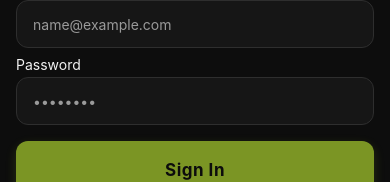
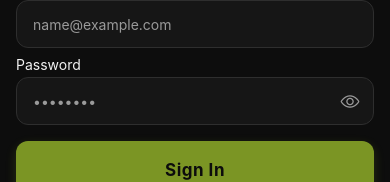
Before and after one commit to aliniacob13/FitPlus, a React Native app in the folder mobile/: screen /Map in a window 390 px wide. Shown: the part 413-595 px from the top of the page. Built offline with nearby package versions, Linux system fonts and the light colour scheme; no server answers; what react-native-worklets would draw is missing.

Commit message:
Enhance Input component with password visibility toggle

```diff
--- a/mobile/src/components/ui/Input.tsx
+++ b/mobile/src/components/ui/Input.tsx
@@ -1,5 +1,7 @@
-import { StyleSheet, Text, TextInput, View } from "react-native";
+import { useState } from "react";
+import { Pressable, StyleSheet, Text, TextInput, View } from "react-native";
 import { KeyboardTypeOptions } from "react-native";
+import { Ionicons } from "@expo/vector-icons";
 
 import { colors, spacing } from "@/constants/theme";
 
@@ -23,22 +25,46 @@ export const Input = ({
   autoCapitalize = "none",
   keyboardType,
   multiline = false,
-}: InputProps) => (
+}: InputProps) => {
+  const [showPassword, setShowPassword] = useState(false);
+
+  return (
     <View style={styles.container}>
       <Text style={styles.label}>{label}</Text>
+      <View style={styles.inputWrapper}>
         <TextInput
-      style={[styles.input, multiline && styles.multiline]}
+          style={[
+            styles.input,
+            multiline && styles.multiline,
+            secureTextEntry && styles.inputWithIcon,
+          ]}
           value={value}
           onChangeText={onChangeText}
           placeholder={placeholder}
           placeholderTextColor={colors.mutedText}
-      secureTextEntry={secureTextEntry}
+          secureTextEntry={secureTextEntry && !showPassword}
           autoCapitalize={autoCapitalize}
           keyboardType={keyboardType}
           multiline={multiline}
         />
+        {secureTextEntry && (
+          <Pressable
+            style={styles.eyeBtn}
+            onPress={() => setShowPassword((v) => !v)}
+            accessibilityLabel={showPassword ? "Hide password" : "Show password"}
+            hitSlop={8}
+          >
+            <Ionicons
+              name={showPassword ? "eye-off-outline" : "eye-outline"}
+              size={20}
+              color={colors.mutedText}
+            />
+          </Pressable>
+        )}
+      </View>
     </View>
   );
+};
 
 const styles = StyleSheet.create({
   container: {
@@ -47,6 +73,10 @@ const styles = StyleSheet.create({
   label: {
     color: colors.text,
     fontSize: 14,
+  },
+  inputWrapper: {
+    position: "relative",
+    justifyContent: "center",
   },
   input: {
     height: 48,
@@ -57,9 +87,18 @@ const styles = StyleSheet.create({
     color: colors.text,
     paddingHorizontal: spacing.md,
   },
+  inputWithIcon: {
+    paddingRight: 48,
+  },
   multiline: {
     minHeight: 100,
     textAlignVertical: "top",
     paddingTop: spacing.sm,
   },
+  eyeBtn: {
+    position: "absolute",
+    right: 14,
+    height: 48,
+    justifyContent: "center",
+  },
 });
```
Lines whose indentation alone changed are shown as unchanged.
